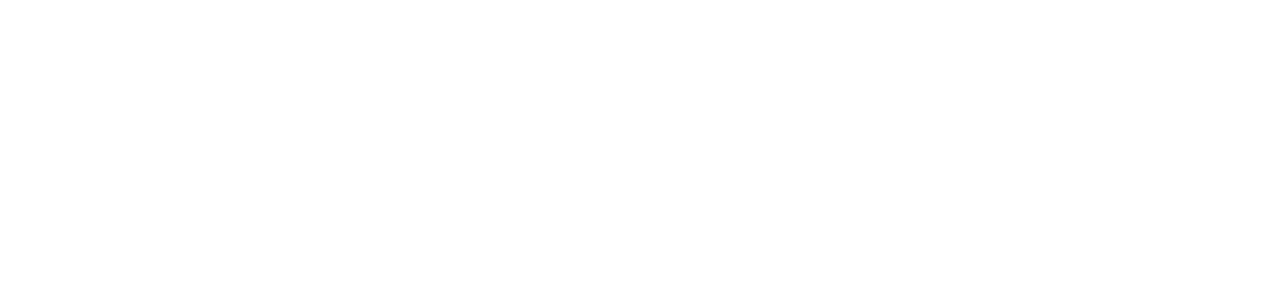
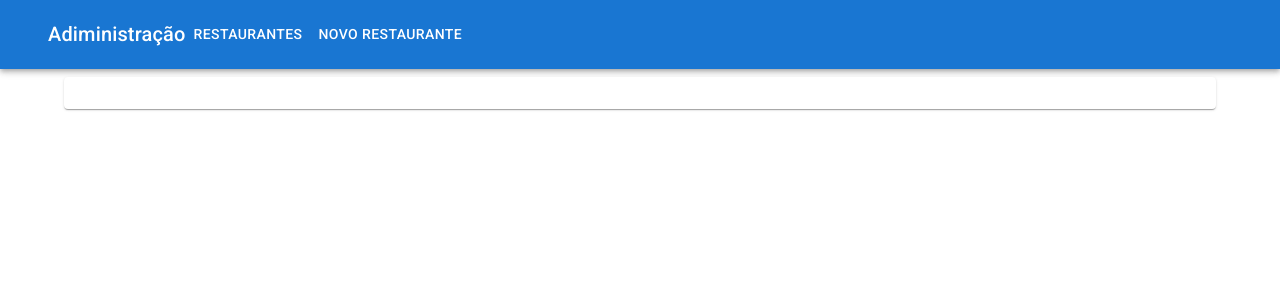
Before and after one commit to Cleber-Severo/AlFood, a React (Create React App) app: page /admin in a window 1280 px wide. Before the commit this address had no page. Shown: the top 300 px of the page. Built offline with nearby package versions, Linux system fonts and the light colour scheme.

Commit message:
feat: router dom outlet inserted on default page component to reutilizea layout on a

```diff
--- a/src/App.tsx
+++ b/src/App.tsx
@@ -3,6 +3,7 @@
 import VitrineRestaurantes from './paginas/VitrineRestaurantes';
 import AdministracaoRestaurantes from './paginas/Adiministracao/Restaurantes/AdministracaoRestaurantes';
 import FormularioRestaurante from './paginas/Adiministracao/Restaurantes/FormularioRestaurante';
+import PaginaBaseAdmin from './paginas/Adiministracao/PaginaBaseAdmin';
 
 function App() {
 
@@ -10,9 +11,12 @@
     <Routes>
       <Route path="/" element={<Home />} />
       <Route path="/restaurantes" element={<VitrineRestaurantes />} />
-      <Route path='/admin/restaurantes' element={<AdministracaoRestaurantes />}/>
-      <Route path='/admin/restaurantes/novo' element={<FormularioRestaurante />}/>
-      <Route path='/admin/restaurantes/:id' element={<FormularioRestaurante />}/>
+
+      <Route path="/admin" element={<PaginaBaseAdmin />}>
+        <Route path="restaurantes" element={<AdministracaoRestaurantes />} />
+        <Route path="restaurantes/novo" element={<FormularioRestaurante />} />
+        <Route path="restaurantes/:id" element={<FormularioRestaurante />} />
+      </Route>
     </Routes>
   );
 }
--- /dev/null
+++ b/src/paginas/Adiministracao/PaginaBaseAdmin.tsx
@@ -0,0 +1,42 @@
+import {
+  Button,
+  Typography,
+  Box,
+  AppBar,
+  Container,
+  Toolbar,
+  Link,
+  Paper,
+} from "@mui/material";
+
+import { Outlet, Link as RouterLink } from "react-router-dom";
+
+export default function PaginaBaseAdmin() {
+  return (
+    <>
+      <AppBar position="static">
+        <Container maxWidth="xl">
+          <Toolbar>
+            <Typography variant="h6"> Adiministração </Typography>
+            <Box sx={{ display: "flex", alignItems: "center", flexGrow: 1 }}>
+              <Link component={RouterLink} to="/admin/restaurantes">
+                <Button sx={{ my: 2, color: "white" }}>Restaurantes</Button>
+              </Link>
+              <Link component={RouterLink} to="/admin/restaurantes/novo">
+                <Button sx={{ my: 2, color: "white" }}>Novo Restaurante</Button>
+              </Link>
+            </Box>
+          </Toolbar>
+        </Container>
+      </AppBar>
+
+      <Box>
+        <Container maxWidth="lg" sx={{ mt: 1 }}>
+          <Paper sx={{ p: 2 }}>
+            <Outlet />
+          </Paper>
+        </Container>
+      </Box>
+    </>
+  );
+}
--- a/src/paginas/Adiministracao/Restaurantes/FormularioRestaurante.tsx
+++ b/src/paginas/Adiministracao/Restaurantes/FormularioRestaurante.tsx
@@ -1,21 +1,14 @@
 import React, { useState, useEffect } from "react";
-import axios from "axios";
 import {
   TextField,
   Button,
   Typography,
   Box,
-  AppBar,
-  Container,
-  Toolbar,
-  Link,
-  Paper,
 } from "@mui/material";
 import { useParams } from "react-router-dom";
 import IRestaurante from "../../../interfaces/IRestaurante";
 import http from "../../../http";
 
-import { Link as RouterLink } from 'react-router-dom';
 
 export default function FormularioRestaurante() {
   const parametros = useParams();
@@ -54,37 +47,22 @@
 
   return (
     <>
-      <AppBar position="static">
-        <Container maxWidth="xl">
-          <Toolbar>
-            <Typography variant="h6"> Adiministração </Typography>
-            <Box sx={{ display: "flex", alignItems: 'center', flexGrow: 1 }}>
-              <Link component={RouterLink} to="/admin/restaurantes">
-                <Button sx={{ my: 2, color: "white" }}>Restaurantes</Button>
-              </Link>
-              <Link component={RouterLink} to="/admin/restaurantes/novo">
-                <Button sx={{ my: 2, color: "white" }}>Novo Restaurante</Button>
-              </Link>
-            </Box>
-          </Toolbar>
-        </Container>
-      </AppBar>
-
-      <Box>
-        <Container maxWidth="lg" sx={{ mt: 1 }}>
-          <Paper sx={{ p: 2 }}>
       <Box
         sx={{
           display: "flex",
           flexDirection: "column",
           alignItems: "center",
-                flexGrow: 1
+          flexGrow: 1,
         }}
       >
         <Typography component={"h1"} variant="h6">
           Formulário de Restaurantes
         </Typography>
-              <Box component={"form"} sx={{width: '100%'}} onSubmit={aoSubmeterFomr}>
+        <Box
+          component={"form"}
+          sx={{ width: "100%" }}
+          onSubmit={aoSubmeterFomr}
+        >
           <TextField
             value={nomeRestaurante}
             onChange={(event) => setNomeRestaurante(event.target.value)}
@@ -104,9 +82,6 @@
           </Button>
         </Box>
       </Box>
-          </Paper>
-        </Container>
-      </Box>
     </>
   );
 }
```
Lines whose indentation alone changed are shown as unchanged.
